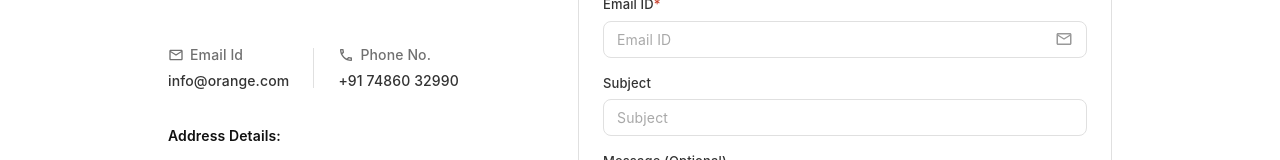
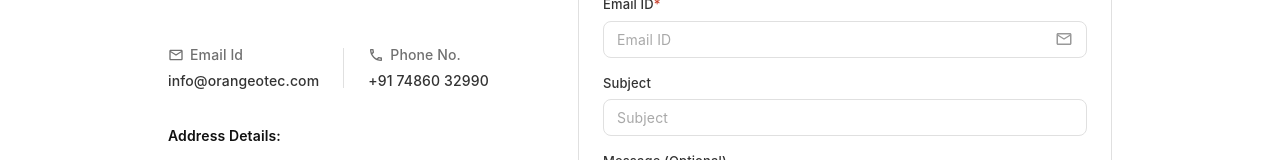
Before and after one commit to off-social/orange-webapp, a Next.js app: page /contact in a window 1280 px wide. Shown: the part 368-528 px from the top of the page. Built offline with nearby package versions, Linux system fonts and the light colour scheme; no server answers; a web font is replaced by a local one; what @mui/material-nextjs would draw is missing.

Commit message:
fix(contact): correct email to info@orangeotec.com
Co-Authored-By: Claude Opus 5.5 <noreply@anthropic.com>

```diff
--- a/app/contact/page.tsx
+++ b/app/contact/page.tsx
@@ -397,7 +397,7 @@ export default function ContactPage() {
                 lineHeight: "22.4px",
               }}
             >
-              info@orange.com
+              info@orangeotec.com
             </Typography>
           </Box>
 
```
